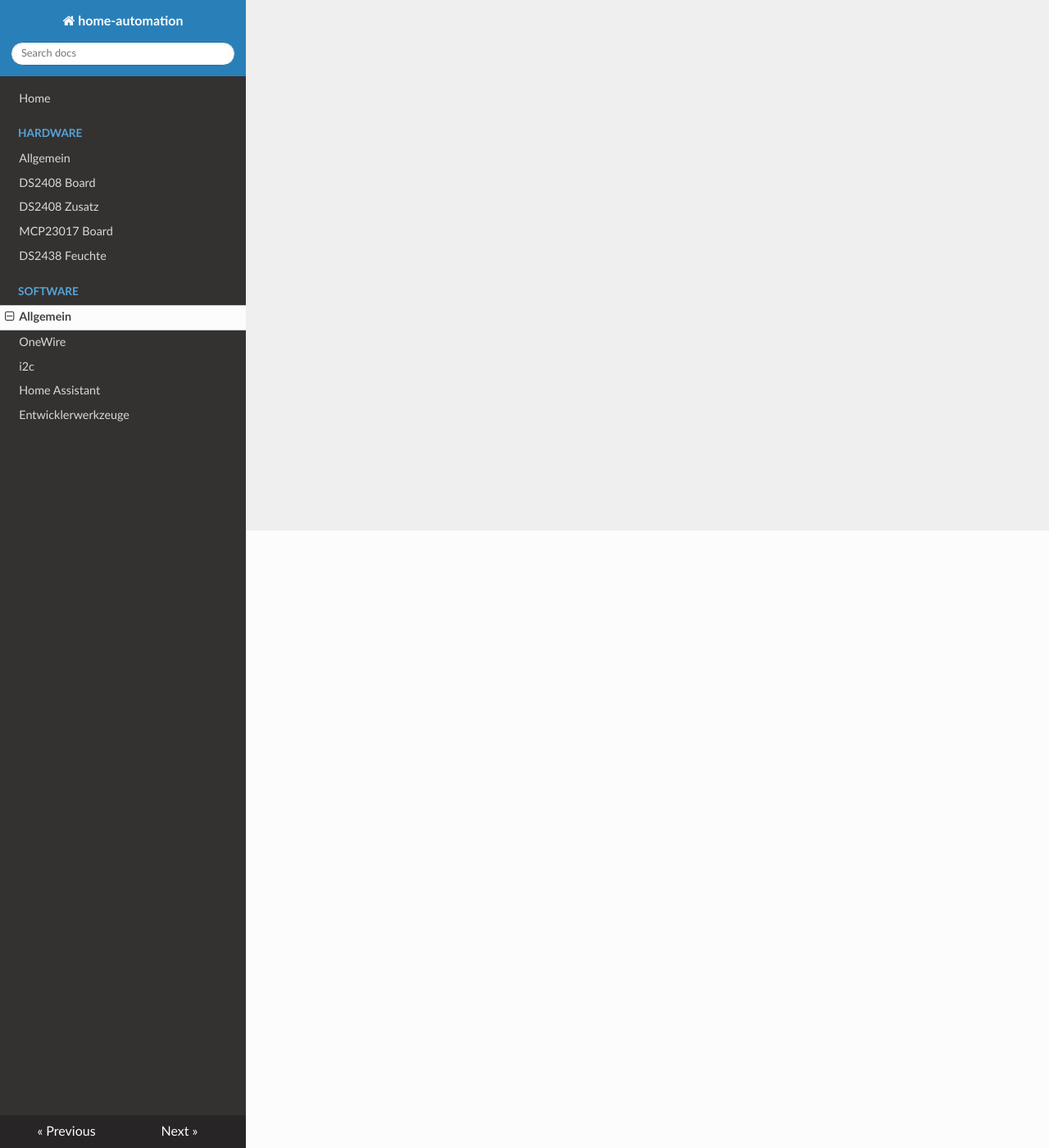
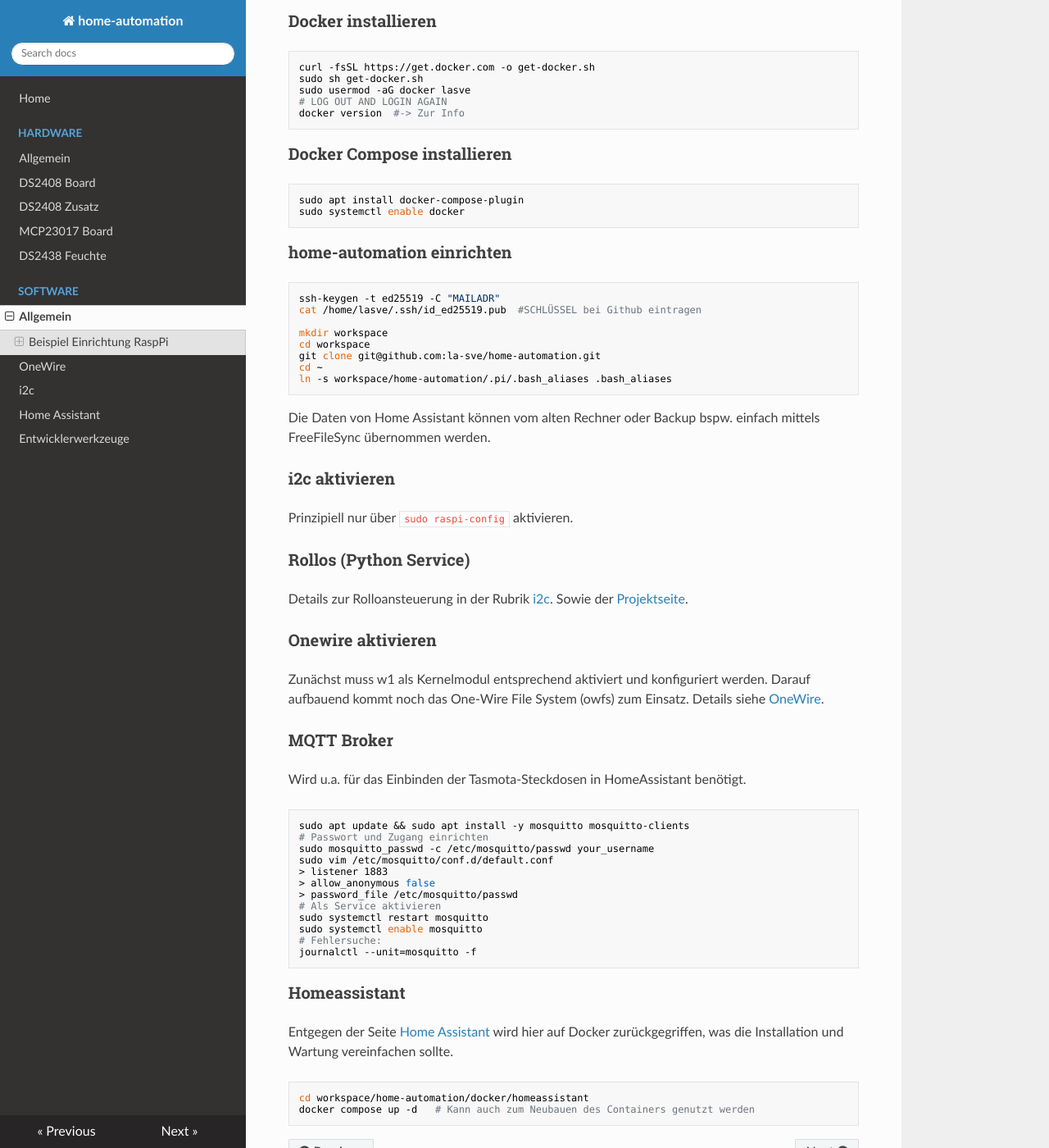
Before and after one commit to la-sve/home-automation, an MkDocs documentation site: the page built from docs/software/index.md, in a window 1280 px wide and 1400 px high, scrolled down 753 px. Shown: the whole window at 82% size. Built offline with MkDocs 1.6.1, drawn with Linux system fonts in a browser that asks for light colours; nearby versions of some CDN libraries; some of the changed text lies outside the part shown.

Commit message:
Doku erweitert und cts700 modbus interface angefangen

````diff
--- a/docs/software/index.md
+++ b/docs/software/index.md
@@ -1,2 +1,88 @@
 # Software
-TODO
+
+## Beispiel Einrichtung RaspPi
+
+**System:** Raspbian GNU/Linux 11 (bullseye)
+**Stand:** Dezember 2022
+
+### SD-Karte vorbereiten
+Da eine *Headless*-Installation durchgeführt wird, erfolgt die Systeminstallation wie folgt:
+
+* Installation von *Raspberry Pi Imager*
+* SD-Karte einlegen und mit System bespielen
+* SD-Karte mounten
+    * boot-Partition: `ssh`-Datei anlegen
+    * boot-Partition: `userconf`-Datei anlegen. Inhalt ist `<username>:<pass>`. Das Passwort kann bspw. auf einem Raspbian System wie folgt generiert werden: `'mypassword' | openssl passwd -6 -stdin`
+    * root-fs-Partition: Hostname in `/etc/hostname` anpassen
+
+### System aktualisieren
+(Achtung kann eine Weile dauern)
+```bash
+sudo apt-get update
+sudo apt-get upgrade
+sudo reboot  #bei kernel aktualisierung
+```
+
+### Docker installieren
+```bash
+curl -fsSL https://get.docker.com -o get-docker.sh
+sudo sh get-docker.sh
+sudo usermod -aG docker lasve
+# LOG OUT AND LOGIN AGAIN
+docker version  #-> Zur Info
+```
+
+### Docker Compose installieren
+```bash
+sudo apt install docker-compose-plugin
+sudo systemctl enable docker
+```
+
+### home-automation einrichten
+```bash
+ssh-keygen -t ed25519 -C "MAILADR"
+cat /home/lasve/.ssh/id_ed25519.pub  #SCHLÜSSEL bei Github eintragen
+
+mkdir workspace
+cd workspace
+git clone git@github.com:la-sve/home-automation.git
+cd ~
+ln -s workspace/home-automation/.pi/.bash_aliases .bash_aliases
+```
+
+Die Daten von Home Assistant können vom alten Rechner oder Backup bspw. einfach mittels FreeFileSync übernommen werden.
+
+### i2c aktivieren
+Prinzipiell nur über `sudo raspi-config` aktivieren.
+
+### Rollos (Python Service)
+Details zur Rolloansteuerung in der Rubrik [i2c](software/../i2c.md). Sowie der [Projektseite](https://github.com/la-sve/home-automation/tree/main/i2cRolloCtrl).
+
+### Onewire aktivieren
+Zunächst muss w1 als Kernelmodul entsprechend aktiviert und konfiguriert werden. Darauf aufbauend kommt noch das One-Wire File System (owfs) zum Einsatz. Details siehe [OneWire](software/../oneWire.md).
+
+### MQTT Broker
+Wird u.a. für das Einbinden der Tasmota-Steckdosen in HomeAssistant benötigt.
+
+```bash
+sudo apt update && sudo apt install -y mosquitto mosquitto-clients
+# Passwort und Zugang einrichten
+sudo mosquitto_passwd -c /etc/mosquitto/passwd your_username
+sudo vim /etc/mosquitto/conf.d/default.conf
+> listener 1883
+> allow_anonymous false
+> password_file /etc/mosquitto/passwd
+# Als Service aktivieren
+sudo systemctl restart mosquitto
+sudo systemctl enable mosquitto
+# Fehlersuche:
+journalctl --unit=mosquitto -f
+```
+
+### Homeassistant
+Entgegen der Seite [Home Assistant](software/../hass.md) wird hier auf Docker zurückgegriffen, was die Installation und Wartung vereinfachen sollte.
+
+```bash
+cd workspace/home-automation/docker/homeassistant
+docker compose up -d   # Kann auch zum Neubauen des Containers genutzt werden
+```
````
Also changed, not shown: 1 other file.
